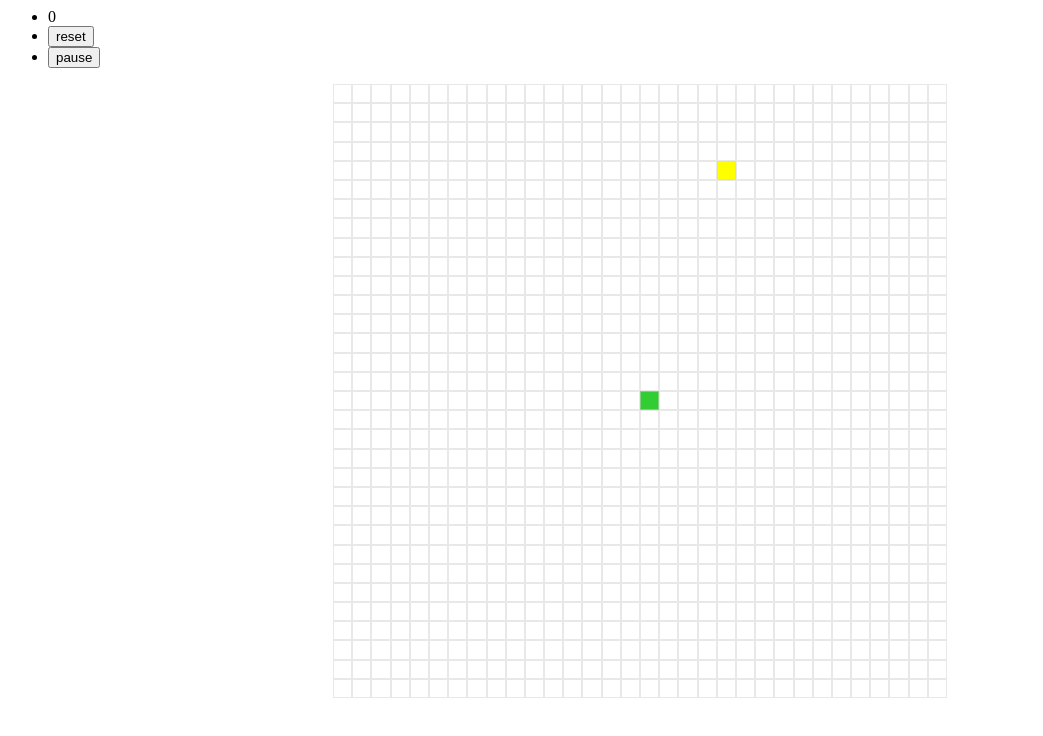
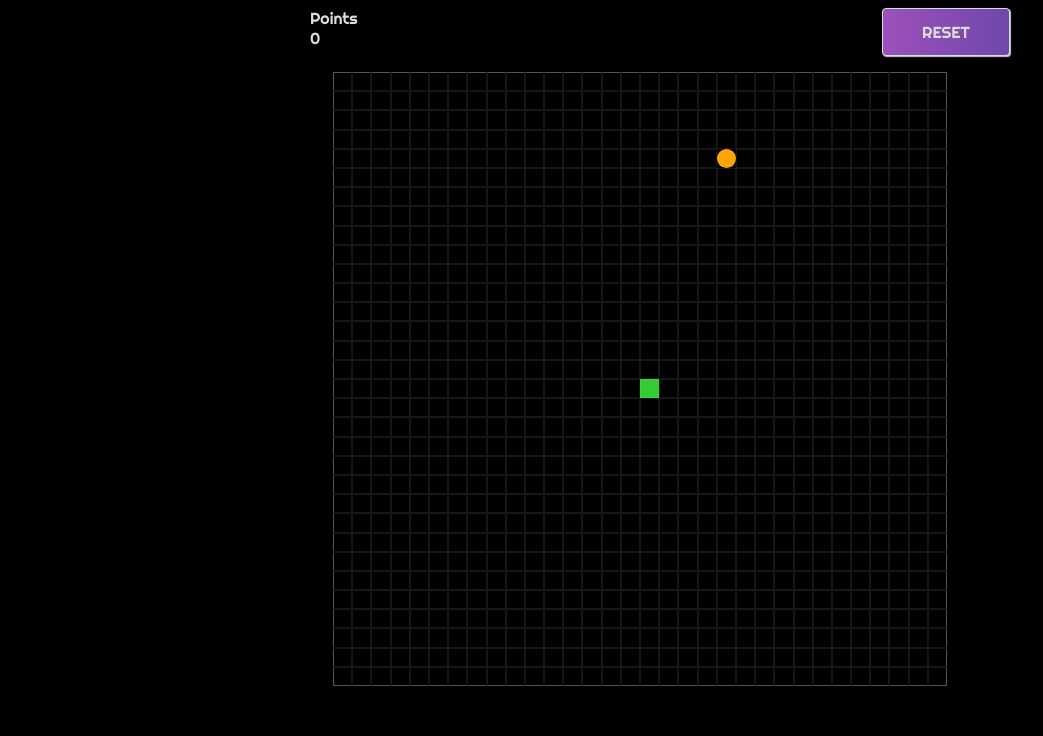
Before and after one commit to atoko/gh-pages-snake, a plain HTML site: page index.html in a window 1280 px wide. Shown: the whole page, without its empty margins (0-1043 px from the left). Drawn offline with Linux system fonts and the light colour scheme.

Commit message:
atoko | styling changes

```diff
--- a/assets/css/grid.css
+++ b/assets/css/grid.css
@@ -11,15 +11,16 @@
 }
 
 #game-grid .block.snake-head {
-    background-color: greenyellow;
+    background-color: limegreen;
 }
 
 #game-grid .block.snake-tail {
-    background-color: limegreen;
+    background-color: green;
 }
 
 #game-grid .block.dot {
-    background-color: yellow;
+    background-color: orange;
+    border-radius: 16px;
 }
 
 
@@ -27,8 +28,21 @@
     display: inline-block;
     width: 1.2em;
     height: 1.2em;
-    border: 1px solid rgba(210, 210, 210, 0.5);
+    border: 1px solid rgba(210, 210, 210, 0.1);
     box-sizing: border-box;
+}
+
+#game-grid .block.bottom-wall {
+    border-bottom: 1px solid rgba(210, 210, 210, 0.4);
+}
+#game-grid .block.top-wall {
+    border-top: 1px solid rgba(210, 210, 210, 0.4);
+}
+#game-grid .block.left-wall {
+    border-left: 1px solid rgba(210, 210, 210, 0.4);
+}
+#game-grid .block.right-wall {
+    border-right: 1px solid rgba(210, 210, 210, 0.4);
 }
 
 @media (max-width: 767px) {
--- /dev/null
+++ b/assets/css/header.css
@@ -0,0 +1,12 @@
+#header-render-target {
+    font-family: 'Righteous'
+}
+
+#header-render-target .header-container {
+    display: flex;
+    justify-content: space-around;
+}
+
+#header-render-target .header-points {
+
+}
--- /dev/null
+++ b/assets/css/main.css
@@ -0,0 +1,26 @@
+body {
+    background-color: #000000;
+    color: #DDDDDD;
+}
+
+ul {
+    list-style: none;
+}
+
+li {
+    display: block;
+}
+
+button {
+    height: 3em;
+    width: 8em;
+    font-family: inherit;
+    color: inherit;
+
+    text-transform: uppercase;
+    font-size: 1em;
+    background-image: linear-gradient(to right, #9d50bb, #6e48aa);
+    border: 1px solid #dddddd;
+    box-shadow: #cccccc 1px 1px 1px;
+    border-radius: 4px;
+}
--- a/assets/js/components/GameGrid.js
+++ b/assets/js/components/GameGrid.js
@@ -12,11 +12,11 @@ const GameGrid = (() => {
                         state.snakeTrail.forEach((snake, i) => {
                             if (snake.x === x && snake.y === y) {
                                 content = 'snake'
+                                if (i === state.snakeTrail.length - 1) {
+                                    content = 'snake-tail';
+                                }
                                 if (i === 0) {
                                     content = 'snake-head';
-                                }
-                                if (i === state.snakeTrail.length - 1) {
-                                    content = 'snake-tail';
                                 }
                             }
                         });
@@ -26,7 +26,21 @@ const GameGrid = (() => {
                             }
                         })
 
-                        children.push(h('div', { class: 'block ' + content}, ''));
+                        let modifier = '';
+                        if (x === 0) {
+                            modifier = "left-wall";
+                        }
+                        if (x === state.GAME_WIDTH - 1) {
+                            modifier = "right-wall";
+                        }
+                        if (y === 0) {
+                            modifier += " top-wall"
+                        }
+                        if (y === state.GAME_HEIGHT - 1) {
+                            modifier += " bottom-wall"
+                        }
+
+                        children.push(h('div', { class: `block ${modifier} ${content}`}, ''));
                     }
                     children.push(h('br'));
                 }
--- a/assets/js/components/Header.js
+++ b/assets/js/components/Header.js
@@ -11,15 +11,14 @@ const Header = (() => {
             const { state } = props;
             if (state) {
                 const { points } = state;
-                return h('ul', null, [
-                        h('li', null, points),
-                        h('li', null,
+                return h('ul', { class: 'header-container' }, [
+                        h('li', { class: 'header-points'}, [
+                            h('label', null, 'Points'),
+                            h('div', null, points)
+                        ]),
+                        h('li', { class: 'header-reset' },
                             h('button', { onClick: this.reset}, 'reset')
                         ),
-
-                        h('li', null,
-                            h('button', { onClick: this.pause}, 'pause')
-                        )
                     ]
                 );
             } else {
--- a/index.html
+++ b/index.html
@@ -12,8 +12,12 @@
         <script type="text/javascript" src="assets/js/touch.js" > </script>
         <script type="text/javascript" src="assets/js/loop.js" > </script>
 
+        <link rel="stylesheet" type="text/css" href="assets/css/main.css">
         <link rel="stylesheet" type="text/css" href="assets/css/grid.css">
+        <link rel="stylesheet" type="text/css" href="assets/css/header.css">
 
+
+        <link href="https://fonts.googleapis.com/css?family=Monoton|Righteous" rel="stylesheet">
     </head>
     <body>
         <div id="header-render-target"></div>
```
